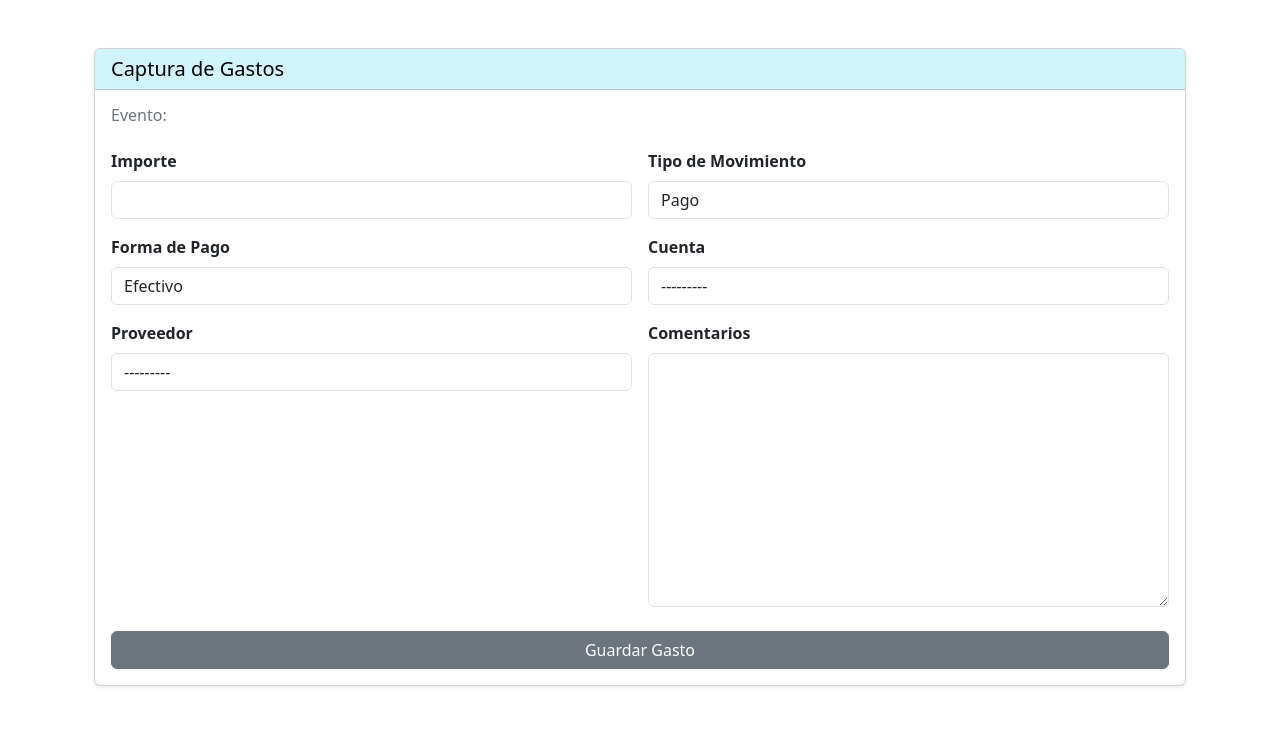
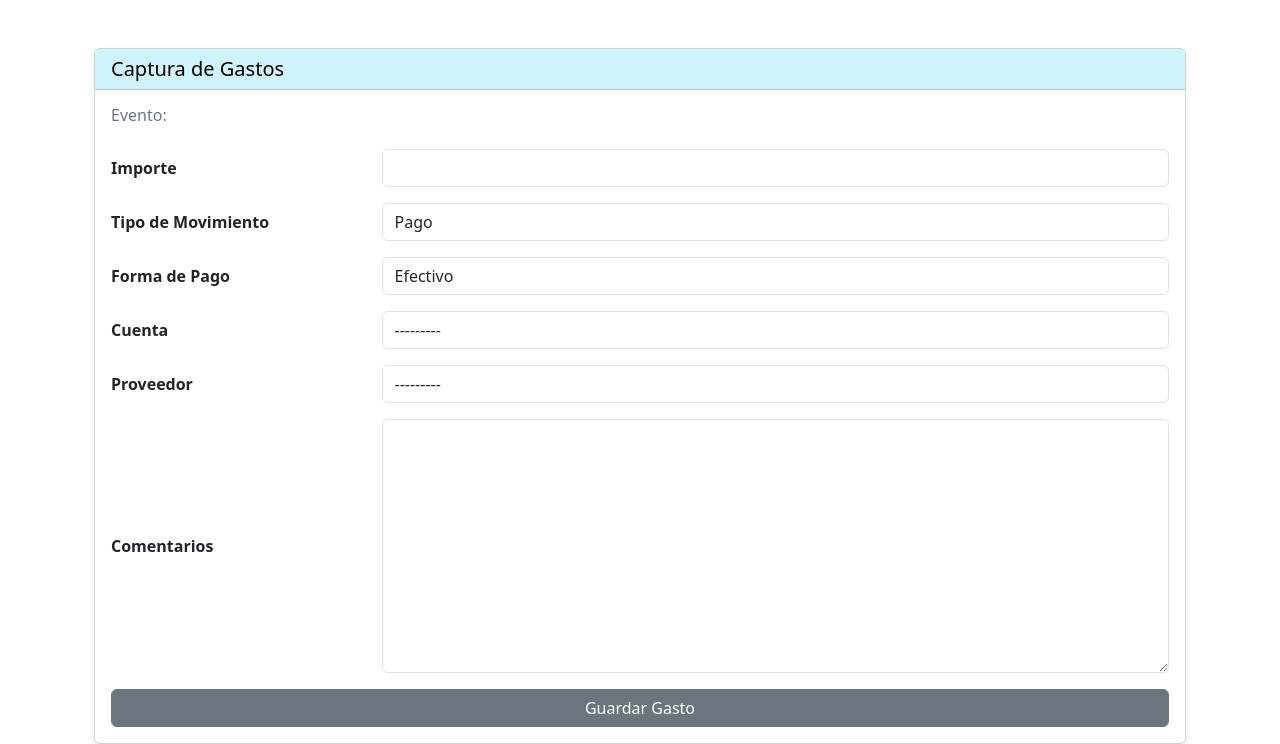
Before and after one commit to meg544/django-p61L, a Django app: template myapp/templates/capturar_gastos1.html in a window 1280 px wide. Shown: the part 104-848 px from the top of the page. Before the commit the page ends 791 px from the top, so only its background shows below. Run offline with Django 4.2, Linux system fonts and the light colour scheme; the template is opened without the code that fills it: values that come from a table or form of the project are taken from there, others are empty; the visitor is signed in with stand-in values (Sample User, id 1); parts of the project's set-up code (start-up, migrations or seed data) failed here and were passed over.

Commit message:
se modifica plantilla capturar_gastos1 a 2 columnas

```diff
--- a/myapp/templates/capturar_gastos1.html
+++ b/myapp/templates/capturar_gastos1.html
@@ -16,23 +16,24 @@
             <form method="post" class="mt-4" id="gastoForm">
                 {% csrf_token %}
 
-                <div class="row g-3">
-
                 {% for field in form %}
-                    <div class="col-md-6">
-                        <div class="form-group">
-                            <label class="form-label fw-semibold">{{ field.label }}</label>
+                <div class="row mb-3 align-items-center">
+                    <label class="col-md-3 col-form-label fw-bold">
+                        {{ field.label }}
+                    </label>
+                    <div class="col-md-9">
                         {{ field }}
+                        <!-- Mostrar errores del campo -->
                         {% if field.errors %}
-                            <div class="text-danger small">{{ field.errors }}</div>
+                        <div class="text-danger small">
+                            {{ field.errors }}
+                        </div>
                         {% endif %}
                     </div>
                 </div>
                 {% endfor %}
 
-                </div>
-
-                <button type="submit" id="btnSubmit" class="btn btn-secondary w-100 mt-4">
+                <button type="submit" id="btnSubmit" class="btn btn-secondary w-100">
                     Guardar Gasto
                 </button>
             </form>
@@ -44,6 +45,7 @@
 <script>
     const form = document.getElementById("gastoForm");
     const btn = document.getElementById("btnSubmit");
+
     form.addEventListener("submit", () => {
         btn.disabled = true;
         btn.innerText = "Guardando...";
```
Lines whose indentation alone changed are shown as unchanged.
